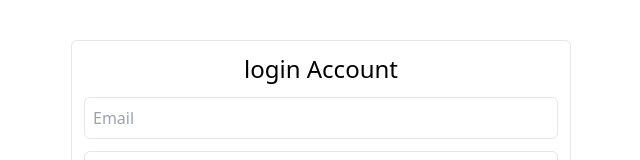
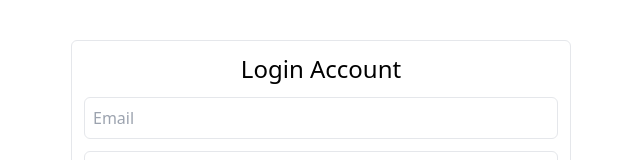
Before and after one commit to dungvuquoc0102/f8_fullstack_k10_react_hw, a React (Vite) app: page /login in a window 1280 px wide. Shown: the top 160 px of the page, without its empty margins (319-959 px from the left). Built offline with nearby package versions, Linux system fonts and the light colour scheme; data requests are answered from the project's data file.

Commit message:
Chore: spelling error

```diff
--- a/src/layouts/auth/LoginLayout.jsx
+++ b/src/layouts/auth/LoginLayout.jsx
@@ -34,7 +34,7 @@ const LoginLayout = () => {
 	return (
 		<div className="w-[500px] max-w-full mx-auto mt-10 border rounded-md p-3">
 			{/* header */}
-			<h1 className="text-2xl text-center">login Account</h1>
+			<h1 className="text-2xl text-center">Login Account</h1>
 			{/* Login form */}
 			<form onSubmit={handleSubmit(handleLogin)}>
 				{/* Email */}
```
